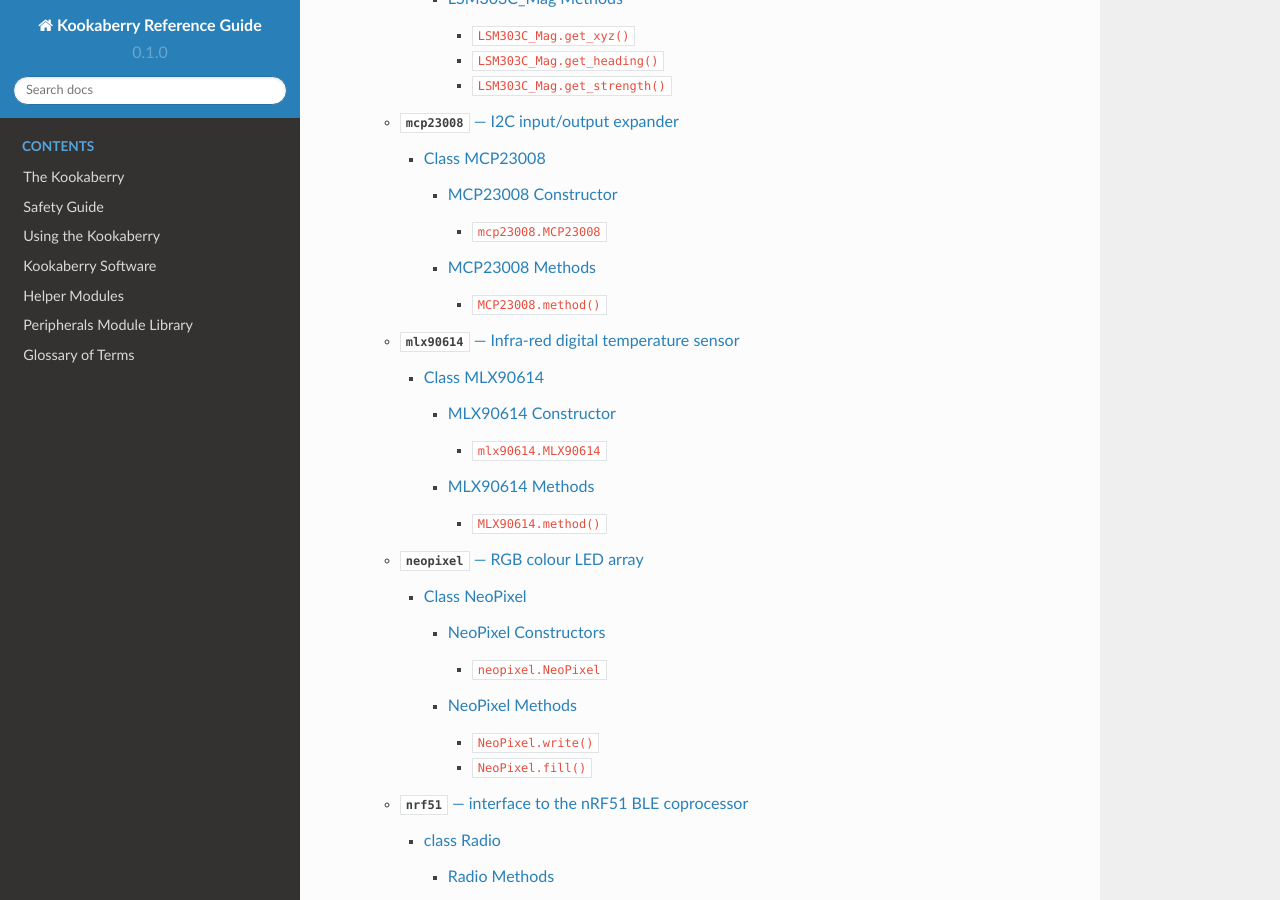
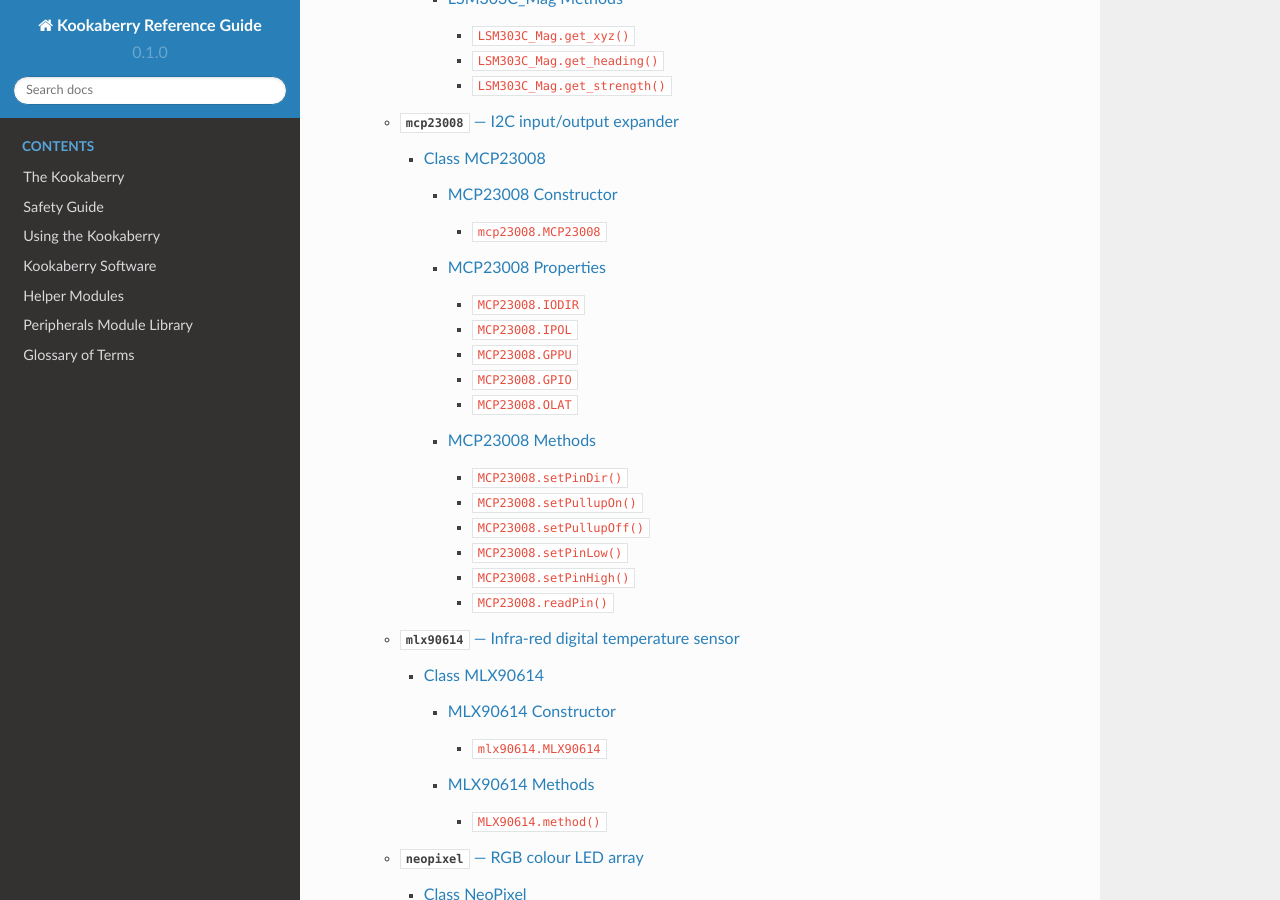
Before and after one commit to TDStrasser/Kookaberry-Reference-Guide, a Sphinx documentation site: the page built from docs/source/index.rst, in a window 1280 px wide and 900 px high, scrolled down 11924 px. Built offline with Sphinx 7.4.7 and the Read the Docs theme 2.0.0, drawn with Linux system fonts in a browser that asks for light colours; part of the change alters nothing that is shown.

```diff
--- a/docs/source/mcp23008.rst
+++ b/docs/source/mcp23008.rst
@@ -6,48 +6,148 @@
 
 .. _mcp23008:
 
+The mcp23008 module enables the **Kookaberry** to use the MCP23008 I2C input/output expander chip.
+This chip allows digital inputs and outputs to be used beyond those already provided for on the **Kookaberry**.
+It is particularly useful for providing I2C serial control of external expander boards that have digital inputs and outputs.
 
-.. note::
+Examples are keyboards, and digital sensing and control boards.
 
-    This section is under development, incomplete and not accurate.
+The data-sheet for the MCP23008 I/O multiplexer can be found at http://ww1.microchip.com/downloads/en/DeviceDoc/21919e.pdf
 
 
 Class MCP23008
 ==============
 
-The mcp23008 module enables the Kookaberry to use the MCP23008 I2C input/output expander chip.  This chip allows digital inputs and outputs to be used beyond those already provided for on the Kookaberry.  It is particularly useful for providing I2C serial control of external expander boards that have digital inputs and outputs.  Examples are keyboards, and digital sensing and control boards.
-The contents of the module are:
-
-To use the mcp23008 module, follow these programming examples:
-import mcp23008 # loads the mcp23008 module
-iomux = mcp23008.MCP23008() # creates an instance of the mcp23008 named iomux
-outbuf = bytearray(1) # creates a single byte buffer
-outbuf[0] = 0xF0 # initialises the buffer for controlling I/O direction
-# When a bit is set, the corresponding pin becomes an input.
-# When a bit is clear, the corresponding pin becomes an output
-i2cmux.IODIR = outbuf # IODIR sets the input/output configuration of the I/O pins
-# The IPOL register allows the user to configure the polarity on the corresponding GPIO port bits.
-# If a bit is set, the corresponding GPIO register bit will reflect the inverted value on the pin.
-
-
-The datasheet for the MCP23008 I/O multiplexer ca be found at http://ww1.microchip.com/downloads/en/DeviceDoc/21919e.pdf
-
-
 Example Usage::
 
-    # Some code here
+    # Sets the MCP23008 pins as outputs and then (with LEDs connected to all outputs) lights them in binary number patterns
+
+    import mcp23008             # loads the mcp23008 module
+
+    iomux = mcp23008.MCP23008() # creates an instance of the mcp23008 named iomux
+    outbuf = bytearray(1)       # creates a single byte buffer
+    outbuf[0] = 0x00            # initialises the buffer for output
+    i2cmux.IODIR = outbuf       # IODIR sets the input/output configuration of the I/O pins
+
+    for i in range(0, 256):
+        outbuf[0] = i
+        i2cmux.OLAT = outbuf    # Transfer the binary pattern for i to the outputs
+        time.sleep(0.1)         # Delay for visual observation of LEDs
+    outbuf[0] = 0               # Reset the outputs on completion
+    i2cmux.OLAT = outbuf
 
 
 
 MCP23008 Constructor
 --------------------
 
-.. class:: mcp23008.MCP23008()
+.. class:: mcp23008.MCP23008(i2c=None, address=0x20)
 
+    *i2c* is an I2C bus communications object created using the :ref:`machine.SoftI2C` class.
+
+    *address* is the I2C bus device hardware address.
+    The MCP23008 I2C device has three hardware address pins allowing for up to 8 devices on the same I2C bus
+    with addresses ranging from ``0x20`` (default) to ``0x27`` inclusive.
+
+
+MCP23008 Properties
+-------------------
+
+These properties provide access to the MCP23008 chip's various registers.
+
+.. property:: MCP23008.IODIR
+
+    Controls the direction of the data I/O.
+
+    When a bit is set, the corresponding pin becomes an input.
+
+    When a bit is clear, the corresponding pin becomes an output.
+
+
+    Assignment requires a serial buffer as the pattern is sent over the I2C bus
+
+    Usage::
+
+        buffer = bytearray(1)
+        # Setting IODIR
+        buffer[0] = pattern_byte
+        MCP23008.IODIR = buffer
+
+        # Read back IODIR
+        buffer = MCP23008.IODIR
+        print(buffer)
+
+
+
+.. property:: MCP23008.IPOL
+
+    The IPOL register allows the user to configure the polarity on the corresponding GPIO port bits.
+
+    If a bit is set, the corresponding GPIO register bit will reflect the inverted value on the pin.
+
+    Usage is the same as IODIR using a serial buffer.
+
+
+
+.. property:: MCP23008.GPPU
+
+    The GPPU register controls the pull-up resistors for the port pins.
+
+    If a bit is set and the corresponding pin is configured as an input, the corresponding port pin is internally pulled up with a 100 kohm resistor.
+
+    Usage is the same as IODIR using a serial buffer.
+
+.. property:: MCP23008.GPIO
+
+    The GPIO register reflects the value on the port.
+
+    Reading from this register reads the port.
+
+    Writing to this register modifies the Output Latch (OLAT) register.
+
+    Usage is the same as IODIR using a serial buffer.
+
+.. property:: MCP23008.OLAT
+
+    The OLAT register provides access to the output latches.
+
+    A read from this register results in a read of the OLAT and not the port itself.
+
+    A write to this register modifies the output latches that modify the pins configured as outputs.
+
+    Usage is the same as IODIR using a serial buffer.
 
 MCP23008 Methods
 ----------------
 
+These are convenience methods to deal with individual pins.
 
 
-.. method:: MCP23008.method()
+.. method:: MCP23008.setPinDir(pin, direction)
+
+    Sets the *pin* (``0`` to ``7``) *direction* as an input (``0``) or as an output (``1``).
+
+
+.. method:: MCP23008.setPullupOn(pin)
+
+    Enables the 100 kilo ohm pull-up resistor on the designated *pin* (``0`` to ``7``).
+
+
+.. method:: MCP23008.setPullupOff(pin)
+
+    Disables the 100 kilo ohm pull-up resistor on the designated *pin* (``0`` to ``7``).
+
+
+.. method:: MCP23008.setPinLow(pin)
+
+    Sets the designated *pin* (``0`` to ``7``) to an output high (``1``) state.
+
+
+.. method:: MCP23008.setPinHigh(pin)
+
+    Sets the designated *pin* (``0`` to ``7``) to an output low (``0``) state.
+
+
+.. method:: MCP23008.readPin(pin)
+
+    Reads the designated *pin*'s (``0`` to ``7``) state, returning a ``0`` or a ``1``.
```
